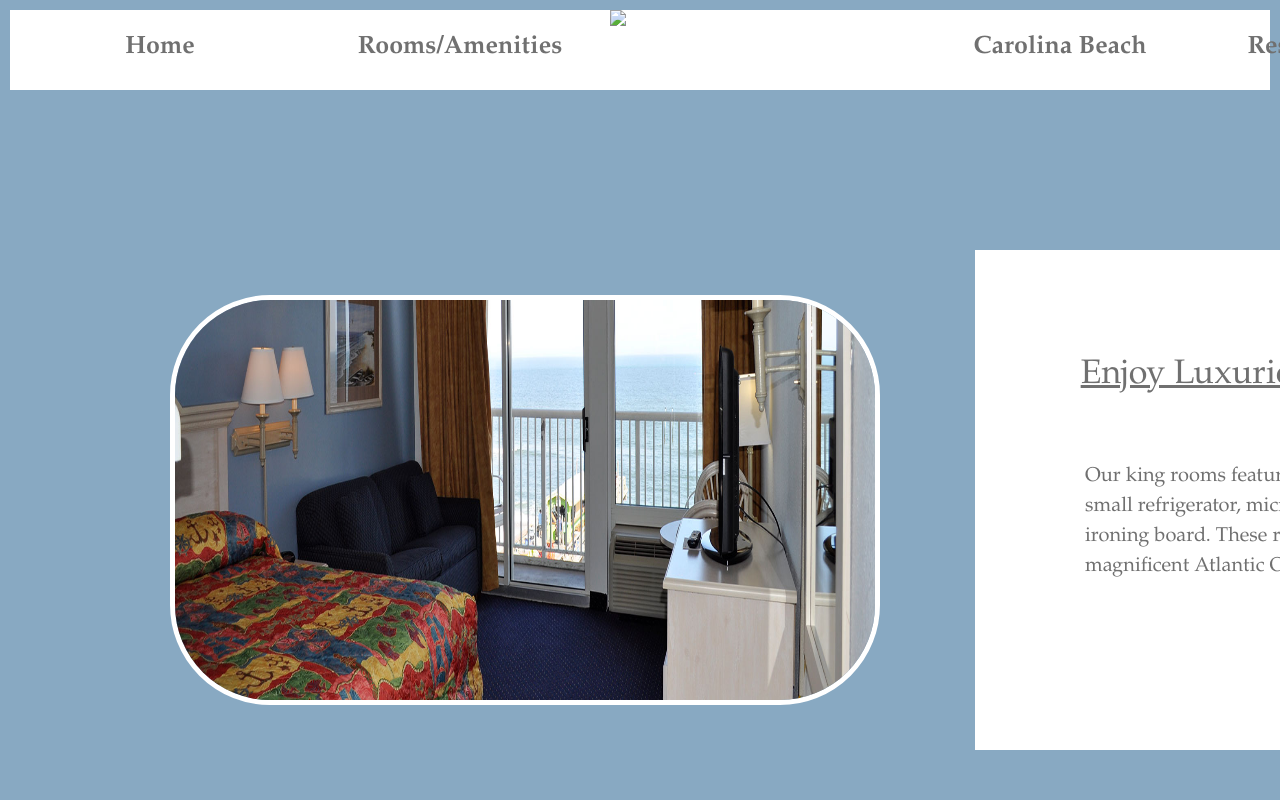
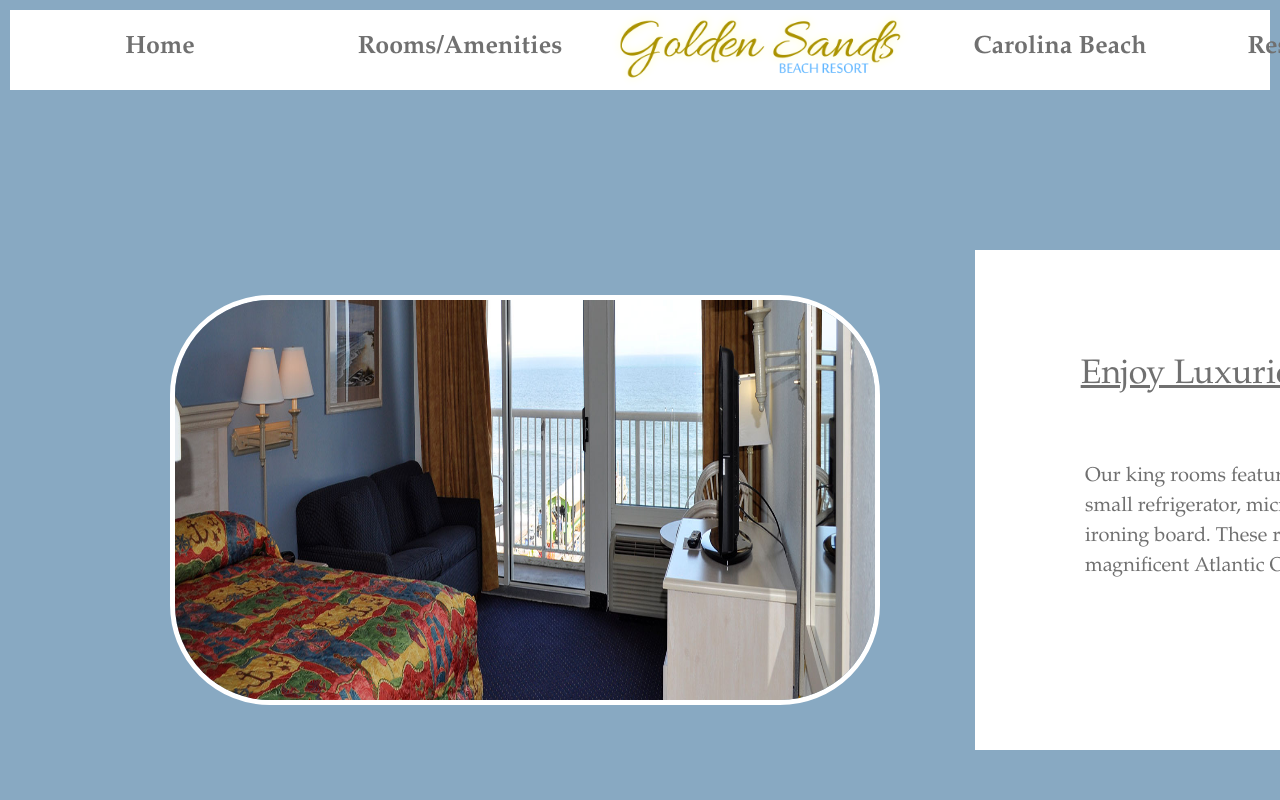
Before and after one commit to fictionfreeway/Hotel-Site-Prototype, a plain HTML site: page htmlpages/rooms.html in a window 1280 px wide. Shown: the top 800 px of the page. Drawn offline with Linux system fonts and the light colour scheme.

Commit message:
Update rooms.html

```diff
--- a/htmlpages/rooms.html
+++ b/htmlpages/rooms.html
@@ -10,7 +10,7 @@
                 <ul>
                     <li id="home"><a href="../index.html">Home</a></li>
                     <li id="rooms"><a href="#">Rooms/Amenities</a></li>
-                    <img id="logo" src="../images/logo.png">
+                    <img id="logo" src="../img/logo.png">
                     <li id="cbeach"><a href="#">Carolina Beach</a></li>
                     <li id="tiki"><a href="#">Restaurant/Tiki Bar</a></li>
                 </ul>
```
